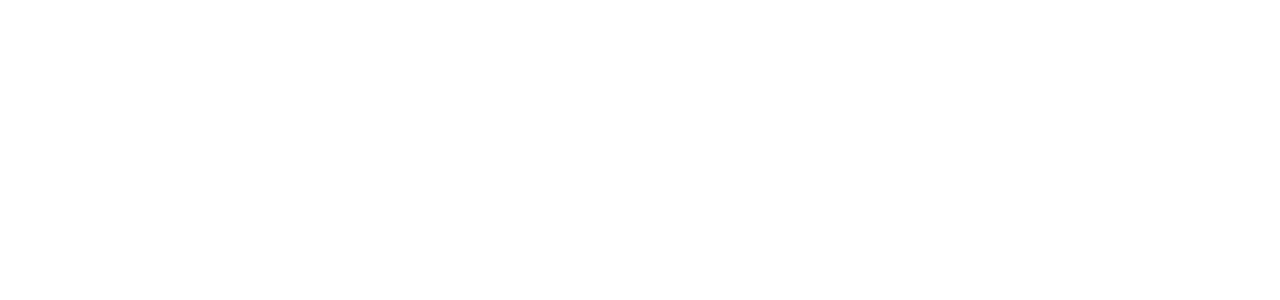
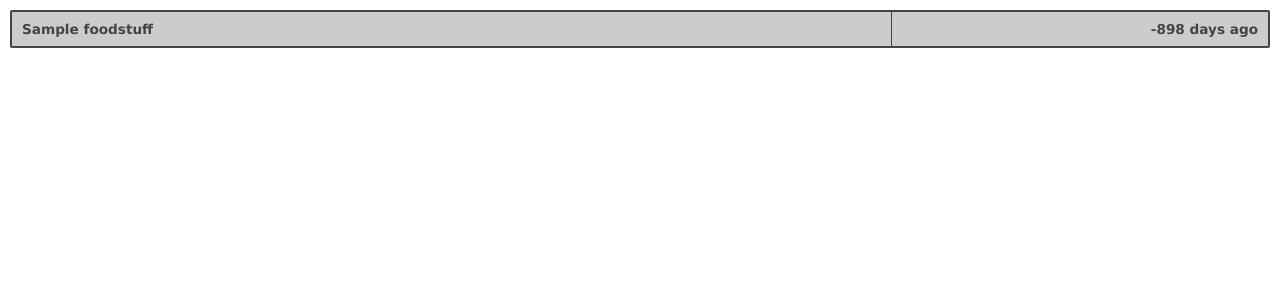
Before and after one commit to jakemarsden/Fridgeometer, a Flask app: page / in a window 1280 px wide. Before the commit the part shown is empty. Shown: the top 300 px of the page. Run offline with Flask 2, Linux system fonts and the light colour scheme; tables that the repository leaves empty hold one stand-in row (values such as "Sample post").

Commit message:
Show fridge entries on /index page

```diff
--- a/fridgeometer/orm/models.py
+++ b/fridgeometer/orm/models.py
@@ -1,3 +1,5 @@
+from datetime import datetime, timedelta
+
 from fridgeometer import db
 
 
@@ -8,6 +10,10 @@
 
     foodstuff = db.relationship('Foodstuff')
 
+    @property
+    def storage_time(self) -> timedelta:
+        return datetime.utcnow() - self.timestamp_stored
+
 
 class Foodstuff(db.Model):
     id = db.Column(db.Integer, primary_key=True)
--- a/fridgeometer/static/base.css
+++ b/fridgeometer/static/base.css
@@ -7,7 +7,49 @@
 
 body {
     font-family: Verdana;
-    font-size: 76%;
+    font-size: 85%;
     line-height: 24px;
     color: #444;
 }
+
+ul {
+    list-style-type: none;
+}
+
+
+.horizontal::after {
+    display: table;
+    clear: both;
+    content: "";
+}
+
+.horizontal > * {
+    float: left;
+}
+
+
+.fridge_entry {
+    margin: 10px;
+    border: 2px solid #444;
+    border-radius: 2px;
+    background-color: #ccc;
+    font-weight: bold;
+}
+
+.fridge_entry > * {
+    padding: 5px 10px;
+    border-left: 1px solid #444;
+}
+
+.fridge_entry > *:first-child {
+    border-left: none;
+}
+
+.fridge_entry .name {
+    width: 70%;
+}
+
+.fridge_entry .time {
+    width: 30%;
+    text-align: right;
+}
--- a/fridgeometer/templates/index.html
+++ b/fridgeometer/templates/index.html
@@ -1,4 +1,12 @@
 {% extends "base.html" %}
 
 {% block content %}
+<ul>
+    {% for entry in fridge_entries %}
+    <li class="fridge_entry horizontal">
+        <div class="name">{{ entry.foodstuff.name }}</div>
+        <div class="time">{{ entry.storage_time.days }} days ago</div>
+    </li>
+    {% endfor %}
+</ul>
 {% endblock %}
--- a/fridgeometer/ui/views.py
+++ b/fridgeometer/ui/views.py
@@ -1,9 +1,13 @@
 from flask import render_template
 
 from fridgeometer import app
+from fridgeometer.orm.models import FridgeEntry
 
 
 @app.route('/')
 @app.route('/index')
 def get_index():
-    return render_template('index.html')
+    fridge_entries = (FridgeEntry.query
+                      .order_by(FridgeEntry.timestamp_stored)
+                      .all())
+    return render_template('index.html', fridge_entries=fridge_entries)
```
